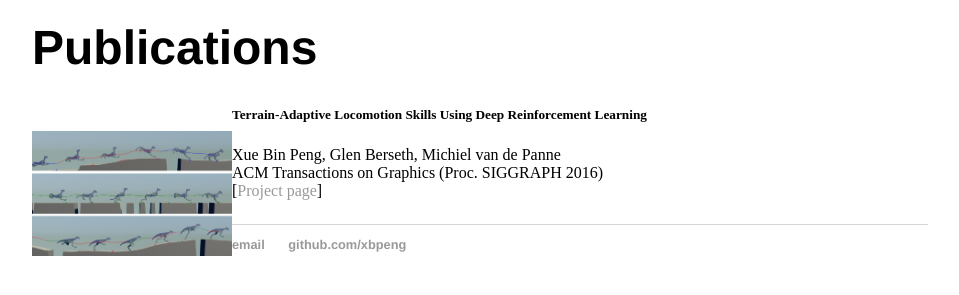
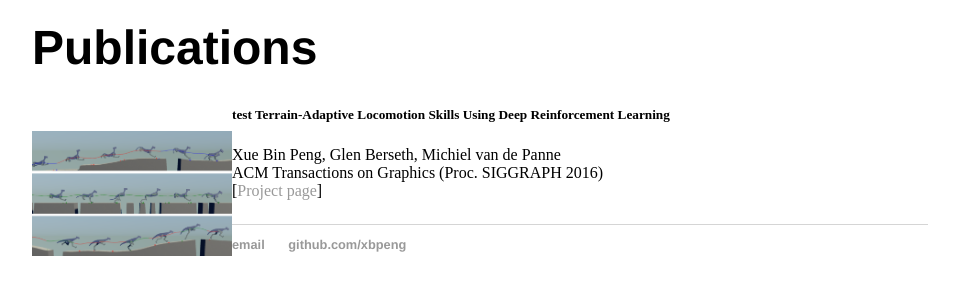
Before and after one commit to xbpeng/xbpeng.github.io, a Jekyll site: the page built from index.html, in a window 1280 px wide. Shown: the part 310-605 px from the top of the page, without its empty margins (160-1119 px from the left). Built offline with Jekyll 4.4.1, drawn with Linux system fonts in a browser that asks for light colours.

Commit message:
Update index.html
test

```diff
--- a/index.html
+++ b/index.html
@@ -12,7 +12,7 @@ title: Xue Bin (Jason) Peng
 		<div class="three columns">
 			<p style="float: left;"><a href="https://www.cs.ubc.ca/~van/papers/2016-TOG-deepRL/index.html"><img src="images/papers/2016-TOG-deepRL.png"  width="200" height="inherit" alt="" /></a></p>
     			<p <div class="nine columns">
-			    <h5> Terrain-Adaptive Locomotion Skills Using Deep Reinforcement Learning </h5>
+			    <h5> test Terrain-Adaptive Locomotion Skills Using Deep Reinforcement Learning </h5>
 			    Xue Bin Peng, Glen Berseth, Michiel van de Panne <br>
 			    ACM Transactions on Graphics (Proc. SIGGRAPH 2016)  <br>
 			    [<a href="https://www.cs.ubc.ca/~van/papers/2016-TOG-deepRL/index.html">Project page</a>]
```
